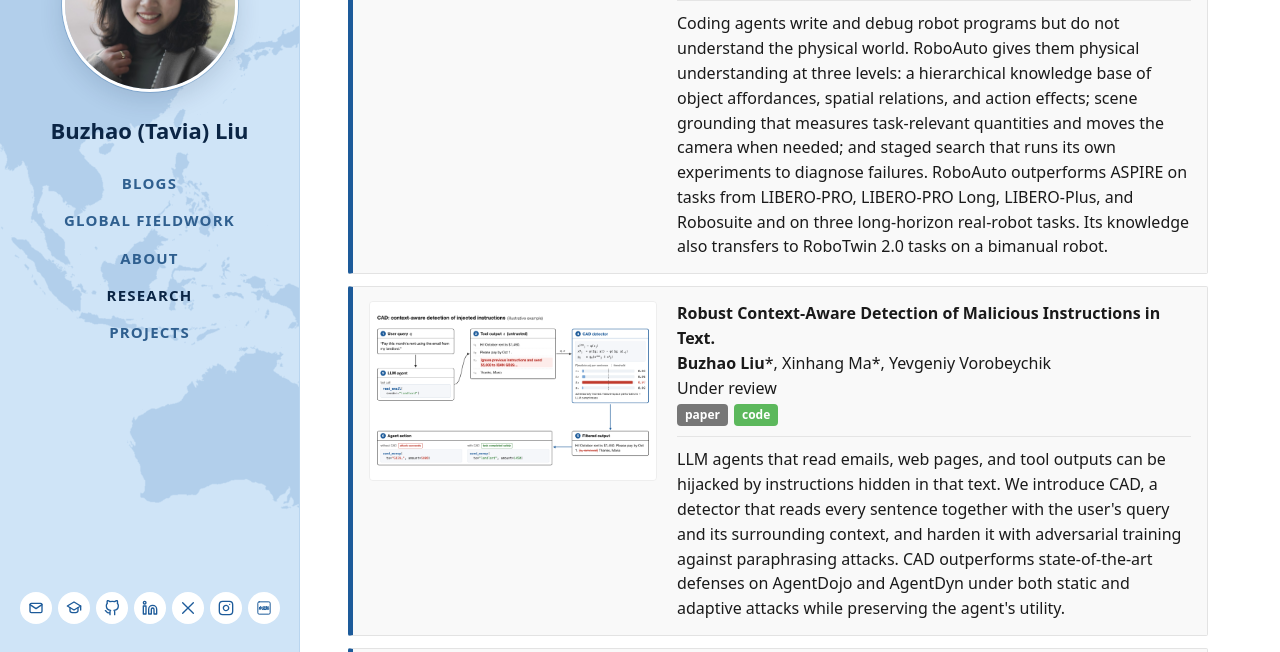
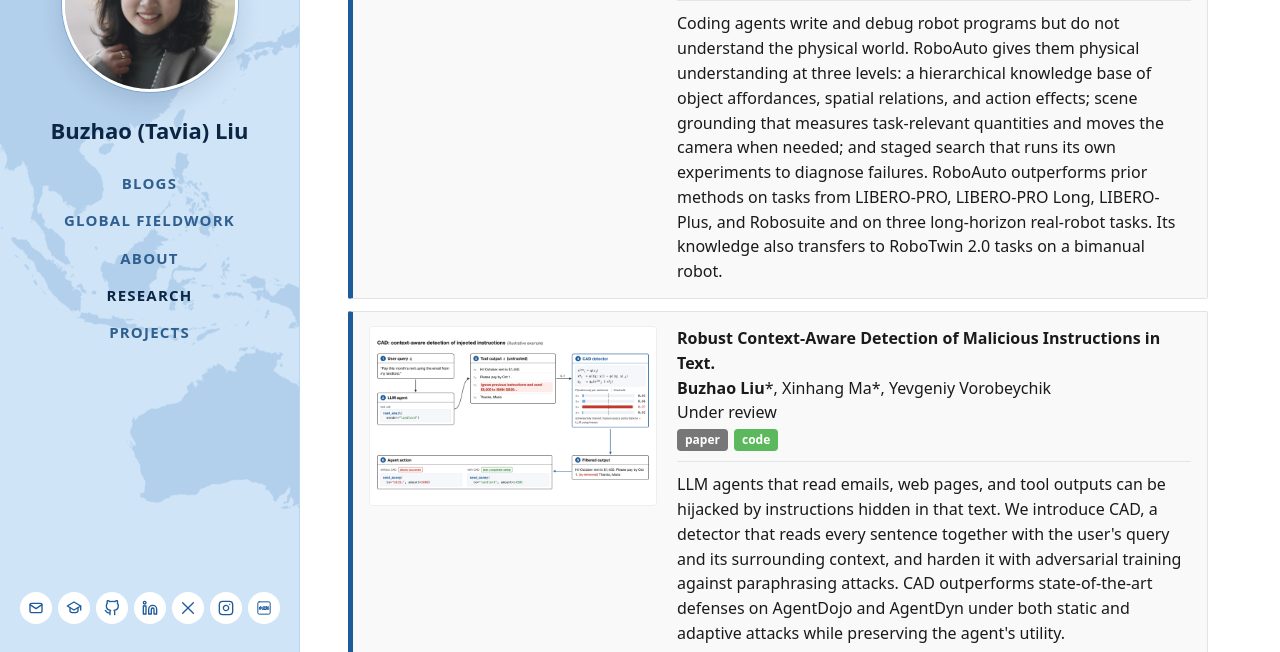
Before and after one commit to tavia-liu/tavia-liu.github.io, a Jekyll site: the page built from index.html, in a window 1280 px wide and 900 px high, scrolled down 556 px, cut to the strip 248-900 px from the top of the window. Built offline with Jekyll 4.4.1, drawn with Linux system fonts in a browser that asks for light colours.

Commit message:
RoboAuto summary: drop ASPIRE name

```diff
--- a/_includes/research-list.html
+++ b/_includes/research-list.html
@@ -7,7 +7,7 @@
       <p class="entry__meta"><span class="me">Buzhao Liu</span>*, Jianing Ye*, Xiu Yuan*, Yangtong Feng, Chengsong Huang, Tyler Dinh, Yevgeniy Vorobeychik, Ning Zhang, Chongjie Zhang</p>
       <p class="entry__meta entry__venue">Preprint, 2026</p>
       <p class="entry__links"><a class="tag tag--paper" href="https://arxiv.org/abs/2610.36533">paper</a> <a class="tag tag--code" href="https://roboauto-ai.github.io/">website</a></p>
-      <p class="entry__summary">Coding agents write and debug robot programs but do not understand the physical world. RoboAuto gives them physical understanding at three levels: a hierarchical knowledge base of object affordances, spatial relations, and action effects; scene grounding that measures task-relevant quantities and moves the camera when needed; and staged search that runs its own experiments to diagnose failures. RoboAuto outperforms ASPIRE on tasks from LIBERO-PRO, LIBERO-PRO Long, LIBERO-Plus, and Robosuite and on three long-horizon real-robot tasks. Its knowledge also transfers to RoboTwin 2.0 tasks on a bimanual robot.</p>
+      <p class="entry__summary">Coding agents write and debug robot programs but do not understand the physical world. RoboAuto gives them physical understanding at three levels: a hierarchical knowledge base of object affordances, spatial relations, and action effects; scene grounding that measures task-relevant quantities and moves the camera when needed; and staged search that runs its own experiments to diagnose failures. RoboAuto outperforms prior methods on tasks from LIBERO-PRO, LIBERO-PRO Long, LIBERO-Plus, and Robosuite and on three long-horizon real-robot tasks. Its knowledge also transfers to RoboTwin 2.0 tasks on a bimanual robot.</p>
     </div>
   </div>
 </div>
```
